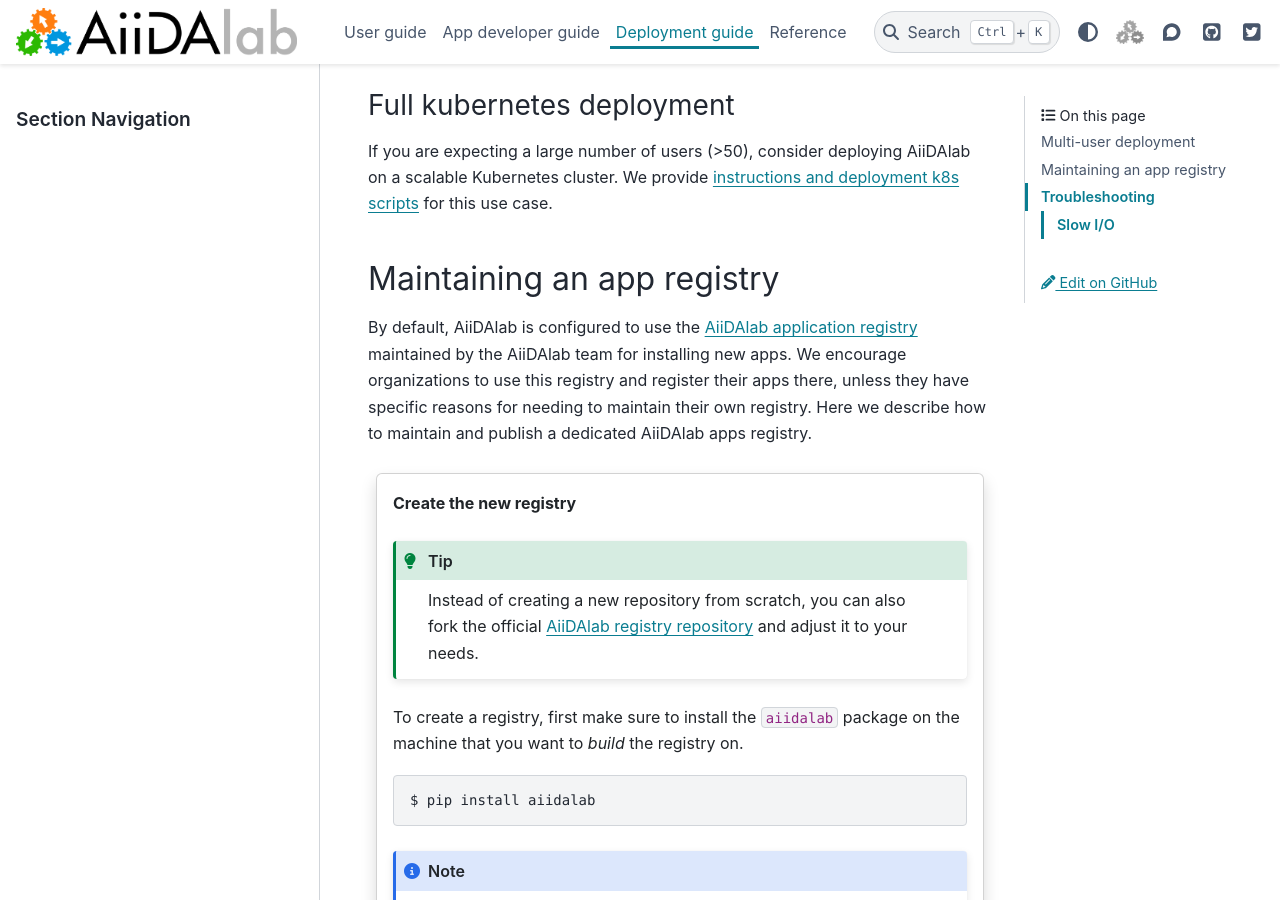
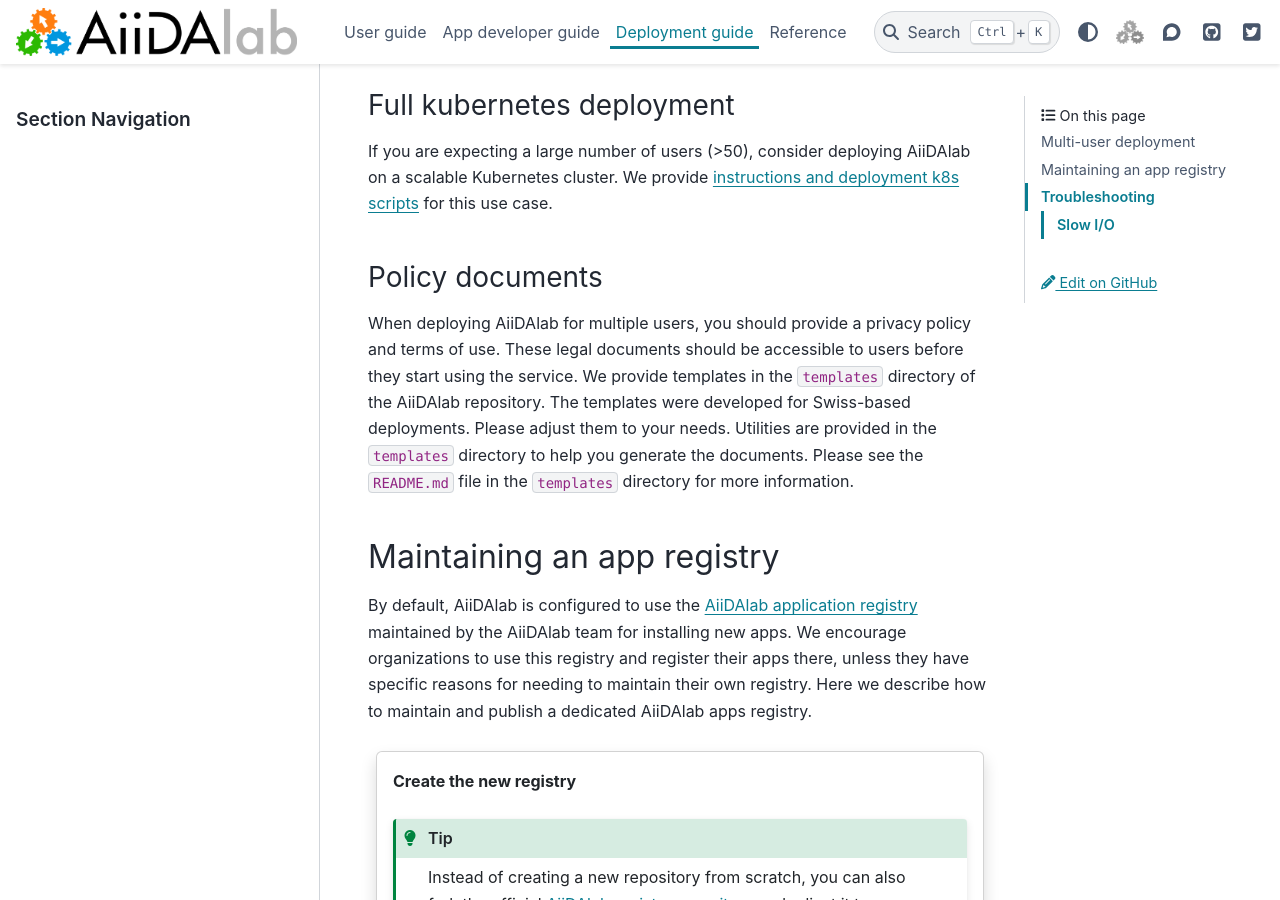
Before and after one commit to aiidalab/aiidalab, a Sphinx documentation site: the page built from docs/source/admin/index.rst, in a window 1280 px wide and 900 px high, scrolled down 692 px. Built offline with Sphinx 7.4.7 and the PyData theme 0.15.4, drawn with Linux system fonts in a browser that asks for light colours; pages that are not in the unit, such as notebooks, are missing from menus.

Commit message:
Update documentation w.r.t policy docs

```diff
--- a/docs/source/admin/index.rst
+++ b/docs/source/admin/index.rst
@@ -26,6 +26,17 @@ If you are expecting a large number of users (>50), consider deploying AiiDAlab
 We provide `instructions and deployment k8s scripts <https://github.com/aiidalab/aiidalab-k8s>`__ for this use case.
 
 .. _admin-guide:maintain-app-registry:
+
+
+Policy documents
+----------------
+
+When deploying AiiDAlab for multiple users, you should provide a privacy policy and terms of use.
+These legal documents should be accessible to users before they start using the service.
+We provide templates in the ``templates`` directory of the AiiDAlab repository.
+The templates were developed for Swiss-based deployments. Please adjust them to your needs.
+Utilities are provided in the ``templates`` directory to help you generate the documents.
+Please see the ``README.md`` file in the ``templates`` directory for more information.
 
 Maintaining an app registry
 ===========================
```
Also changed, not shown: 1 other file.
